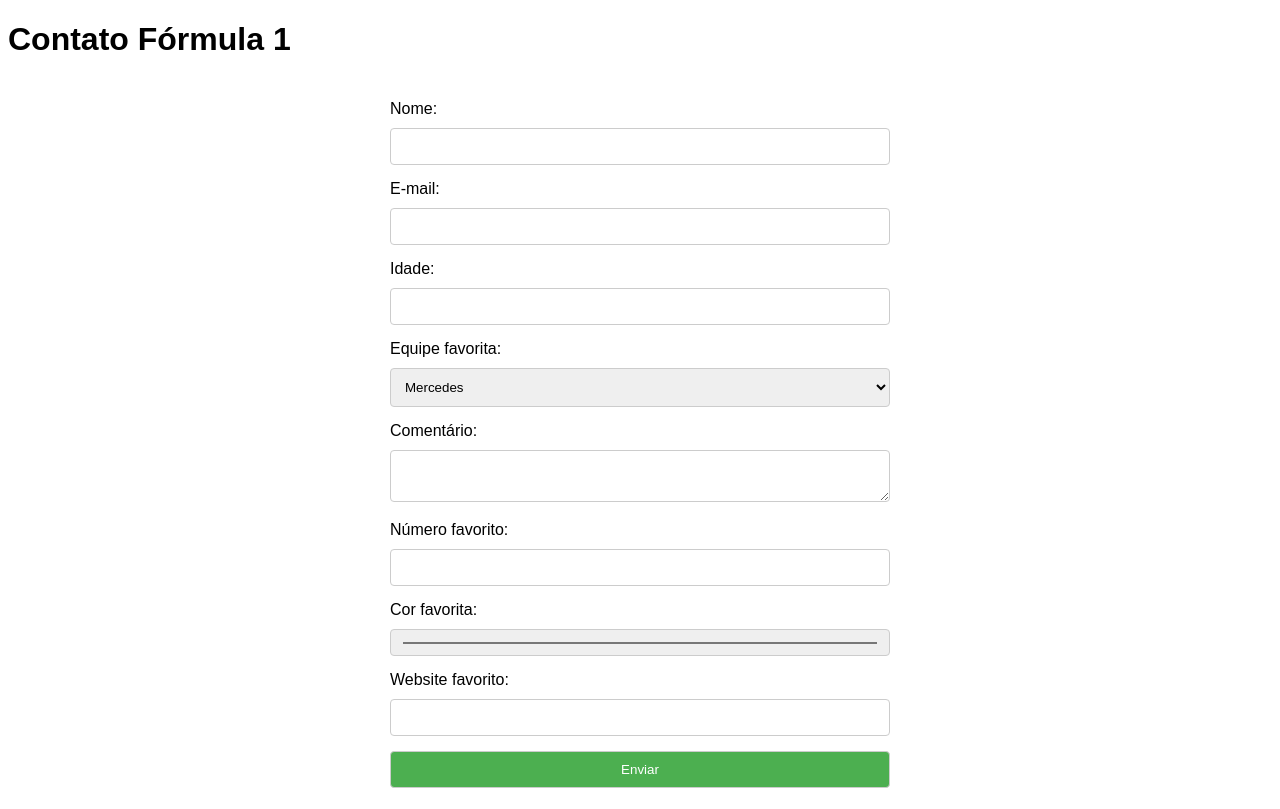
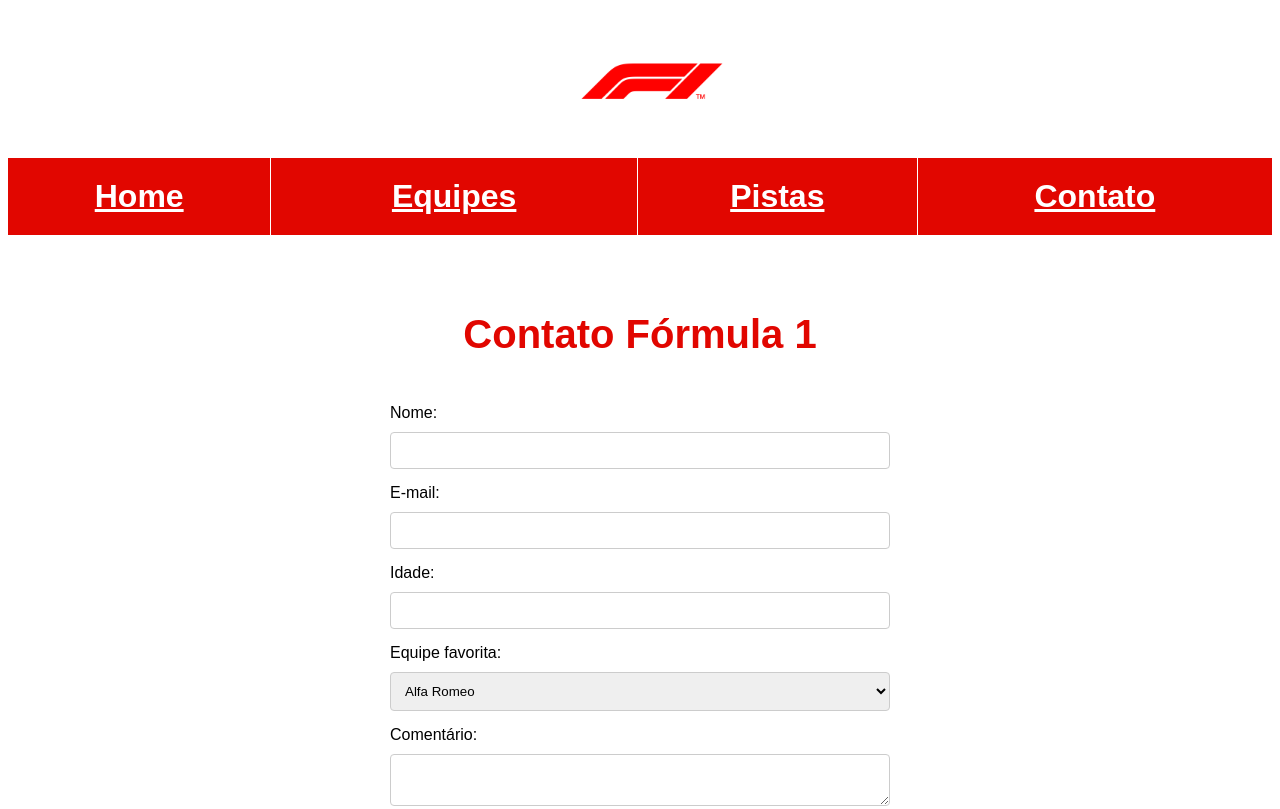
Before and after one commit to GabrielMadeiraa/DevWeb, a plain HTML site: page FormulaUm/Formulario/formulario.html in a window 1280 px wide. Shown: the top 809 px of the page. Drawn offline with Linux system fonts and the light colour scheme.

Commit message:
Ajustando Form

```diff
--- a/FormulaUm/Formulario/CSS/formulario.css
+++ b/FormulaUm/Formulario/CSS/formulario.css
@@ -1,5 +1,6 @@
-body {
+  body {
     font-family: Arial, sans-serif;
+    background-color: white;
   }
 
   form {
@@ -29,3 +30,76 @@
     color: #fff;
     cursor: pointer;
   }
+
+  table {
+    font-family: arial, sans-serif;
+    border-collapse: collapse;
+    width: 100%;
+  }
+
+  header {
+      position: fixed;
+  }
+
+  a {
+       color: white;
+       font-weight: bolder;
+  }
+
+  .logo {
+      overflow: clip;
+      width: 150px;
+      margin-left: 45%;
+      display: block;
+      background-color: white;
+  }
+
+  .carros {
+    padding: 1px;
+    width: 100%;
+    padding-top: 20px;
+    margin: auto;
+    display: block;
+    background-color: white;
+  }
+
+  th {
+    background-color: #e10600;
+    border-left: 1px solid white;
+    text-align: center;
+    font-size: xx-large;
+    padding: 1px;
+    height: 75px;
+  }
+
+  td {
+    border-left: 1px solid white;
+    text-align: justify;
+    font-weight: bold;
+    font-size: 30px;
+    line-height: 50px;
+    padding: 1px;
+    width: 10%;
+  }
+
+  .sumario {
+      border-left: 0px;
+    }
+
+  .historia {
+    width: 95%;
+    margin: auto;
+    padding: auto;
+  }
+
+  tr:nth-child(even) {
+    background-color: white;
+  }
+
+  h1{
+    padding-top: 50px;
+    text-align: center;
+    color: #e10600;
+    font-weight: bolder;
+    font-size: 40px;
+  }
--- a/FormulaUm/Formulario/formulario.html
+++ b/FormulaUm/Formulario/formulario.html
@@ -7,7 +7,13 @@
   <link rel="stylesheet" href="CSS/formulario.css">
 </head>
 <body>
-
+  <img class="logo" src="../logo.png" alt="Formula1">
+  <table>
+    <th class="sumario"> <a href="../home.html"> Home</a> </th>
+    <th> <a href="../Equipes/equipes.html"> Equipes</a> </th>
+    <th> <a href="../Pistas/pistas.html"> Pistas</a> </th>
+    <th> <a href="../Formulario/formulario.html"> Contato</a> </th>
+  </table>
   <h1>Contato Fórmula 1</h1>
 
   <form action="processar-formulario.php" method="POST">
@@ -22,10 +28,15 @@
 
     <label for="equipe">Equipe favorita:</label>
     <select id="equipe" name="equipe">
-      <option value="mercedes">Mercedes</option>
+      <option value="alfa">Alfa Romeo</option>
+      <option value="alphaTauri">AlphaTauri</option>
+      <option value="alpine">Alpine</option>
+      <option value="aston">Aston Martin</option>
       <option value="ferrari">Ferrari</option>
+      <option value="Haas">Haas</option>
+      <option value="mercedesAmg">Mercedes-AMG Petronas</option>
       <option value="redbull">Red Bull Racing</option>
-      <option value="mclaren">McLaren</option>
+      <option value="williams">Williams</option>
       <!-- Adicione outras equipes da Fórmula 1 aqui -->
     </select>
 
```
